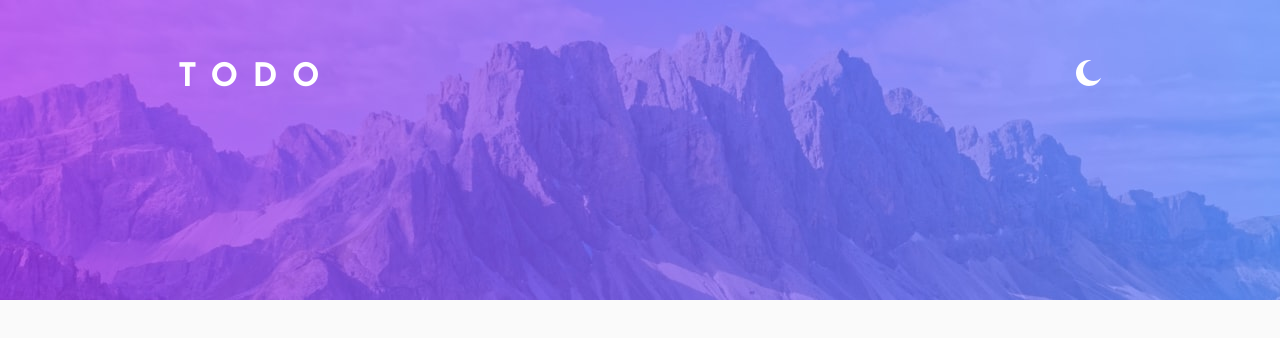
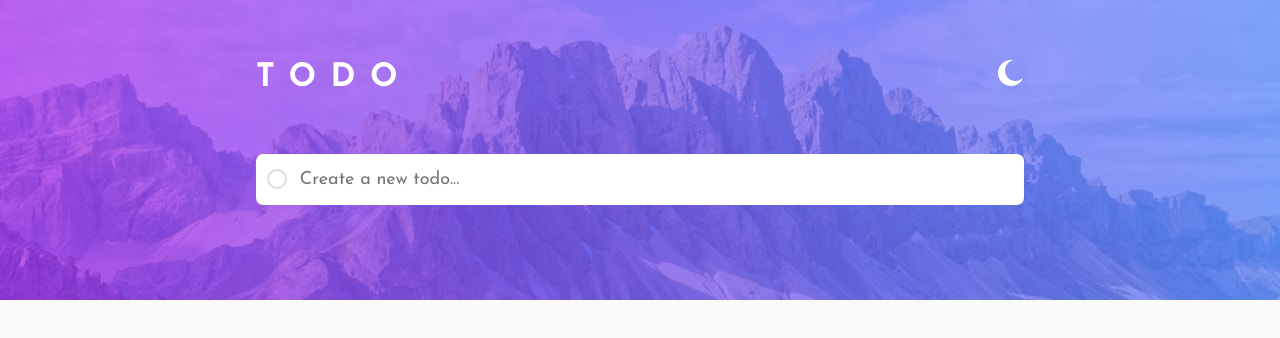
Before and after one commit to gustavospriebe/to-do-app, a React (Create React App) app: page / in a window 1280 px wide. Shown: the top 338 px of the page. Built offline with nearby package versions, Linux system fonts and the light colour scheme.

Commit message:
newtask component

```diff
--- a/src/App.css
+++ b/src/App.css
@@ -2,6 +2,9 @@
 .App-dark {
     background-repeat: no-repeat;
     height: 100vh;
+    /* display: flex; */
+    /* flex-direction: column; */
+    /* align-items:center; */
 }
 
 .App {
@@ -29,5 +32,4 @@
     .App-dark {
         background-image: url("./assets/bg-mobile-dark.jpg");
     }
-
 }
--- a/src/App.js
+++ b/src/App.js
@@ -1,6 +1,7 @@
 import { useEffect, useState } from "react";
 import "./App.css";
 import Header from "./components/Header";
+import NewTask from './components/NewTask';
 
 function App() {
     const [darkMode, setDarkMode] = useState(false);
@@ -18,7 +19,9 @@ function App() {
         <>
             <div className={appTheme}>
                 <Header handleChange={handleChange} darkMode={darkMode} />
+                <NewTask darkMode={darkMode} />
             </div>
+
         </>
     );
 }
--- a/src/components/Header.css
+++ b/src/components/Header.css
@@ -1,13 +1,11 @@
 header {
-    /* background-color: #ff0f */
     color: #fff;
     display: flex;
+    padding: 60px 0;
+    align-items: baseline;
     justify-content: space-between;
-    padding: 60px 50px;
-    max-width: 80%;
+    width: 60%;
     margin: 0 auto;
-    /* padding-top: 60px; */
-    align-items: baseline;
 }
 
 h2 {
@@ -29,7 +27,6 @@ img:hover {
 @media (max-width: 450px) {
     header {
         justify-content: space-between;
-        padding: 60px 1rem;
-        max-width: 100%;
+        width: 80%;
     }
 }
--- a/src/components/Header.js
+++ b/src/components/Header.js
@@ -3,7 +3,7 @@ import moon from "../assets/icon-moon.svg";
 import sun from "../assets/icon-sun.svg";
 import "./Header.css";
 
-export default function Header(props) {
+function Header(props) {
     const [button, setButton] = useState(moon);
 
     useEffect(() => {
@@ -17,3 +17,5 @@ export default function Header(props) {
         </header>
     );
 }
+
+export default Header;
--- /dev/null
+++ b/src/components/NewTask.css
@@ -0,0 +1,51 @@
+form {
+    display: flex;
+    width: 100%;
+    align-items: center;
+    justify-content: center;
+    padding: .6rem;
+    width: 60%;
+    margin: 0 auto;
+    background-color: #fff;
+    border-radius: .4rem;
+}
+
+.dark {
+    background-color: hsl(237, 14%, 26%);
+    color: hsl(235, 18%, 59%);
+}
+
+button.dark {
+
+    border: 2px solid rgba(255, 255, 255, 0.226);
+}
+
+button {
+    padding: 8px;
+    margin-right: 8px;
+    border-radius: 50%;
+    border: 2px solid rgba(0, 0, 0, 0.137);
+    background-color: #fff;
+}
+
+button:hover {
+    cursor: pointer;
+}
+
+input {
+    padding: 5px;
+    width: 100%;
+    border: none;
+    color: hsl(235, 19%, 35%);
+
+}
+
+input:focus{
+    outline: none;
+}
+
+@media (max-width: 450px) {
+    form {
+        width: 80%;
+    }
+}
--- /dev/null
+++ b/src/components/NewTask.js
@@ -0,0 +1,20 @@
+import "./NewTask.css";
+
+function Task(props) {
+    const handleSubmit = (e) => {
+        e.preventDefault();
+    };
+
+    return (
+        <form className={props.darkMode ? "dark" : ""} onSubmit={handleSubmit}>
+            <button className={props.darkMode ? "dark" : ""}></button>
+            <input
+                className={props.darkMode ? "dark" : ""}
+                type="text"
+                placeholder="Create a new todo..."
+            />
+        </form>
+    );
+}
+
+export default Task;
```
